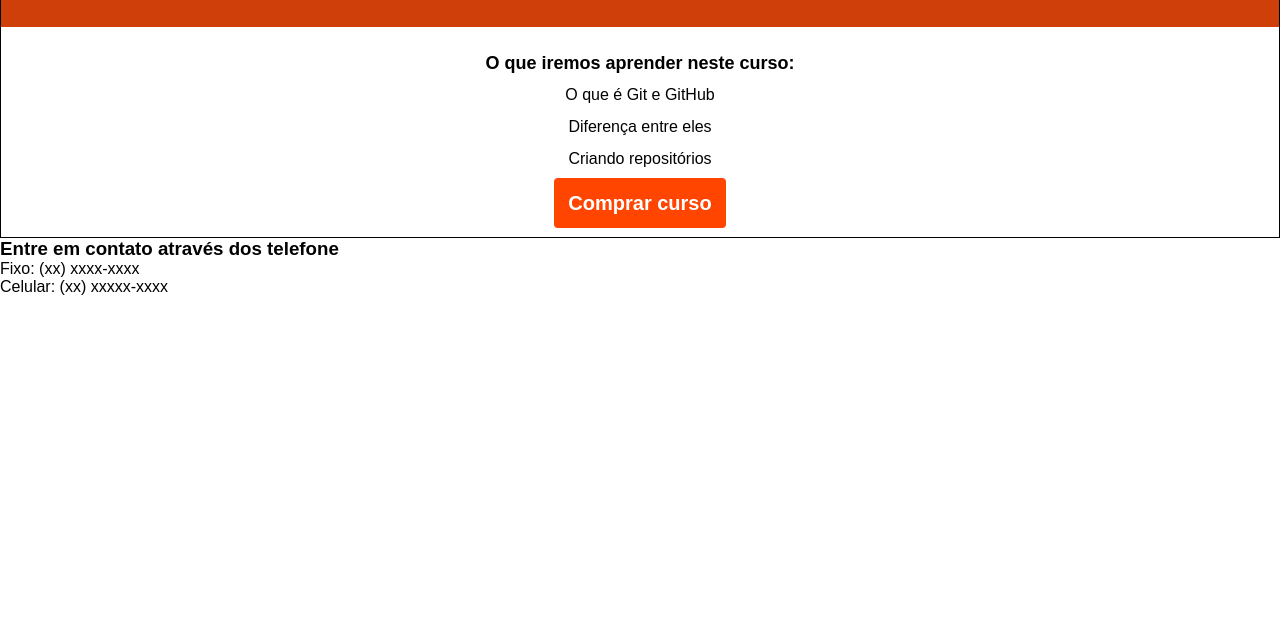
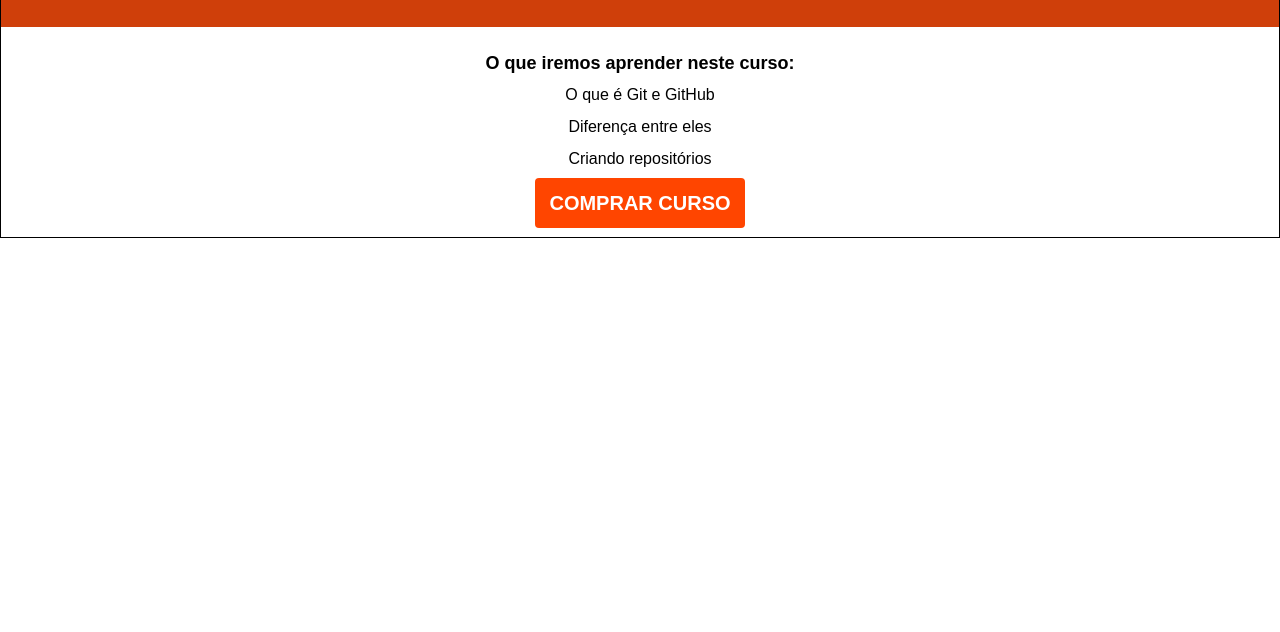
Before and after one commit to EstevanVenancio/CursoGit_GitHub, a plain HTML site: page index.html in a window 1280 px wide. Shown: the part 168-800 px from the top of the page. Drawn offline with Linux system fonts and the light colour scheme.

Commit message:
Atualização projeto

```diff
--- a/index.html
+++ b/index.html
@@ -30,7 +30,7 @@
         </div>
 
         <div class="button">
-            <a href="#">Comprar curso</a>
+            <a href="#">COMPRAR CURSO</a>
         </div>
     </div>
 
--- a/style.css
+++ b/style.css
@@ -69,4 +69,16 @@ a {
     font-weight: bold;
     cursor: pointer;
     border-radius: 4px;
+    transition: 0.5s;
 }
+
+a:hover {
+    background-color: #ffffff;
+    color: orangered;
+    border: 1px solid orangered;
+}
+
+.rodape {
+    text-align: center;
+    margin-top: 100%;
+}
```
